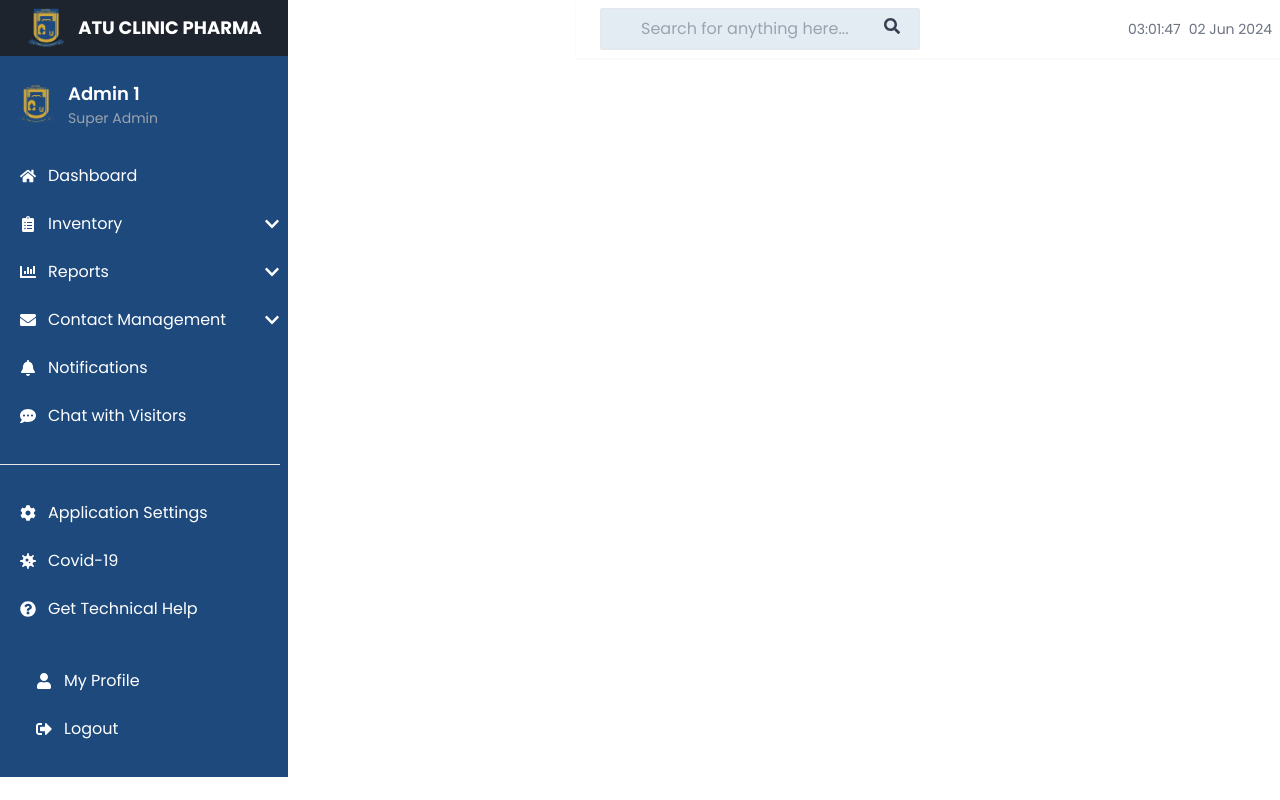
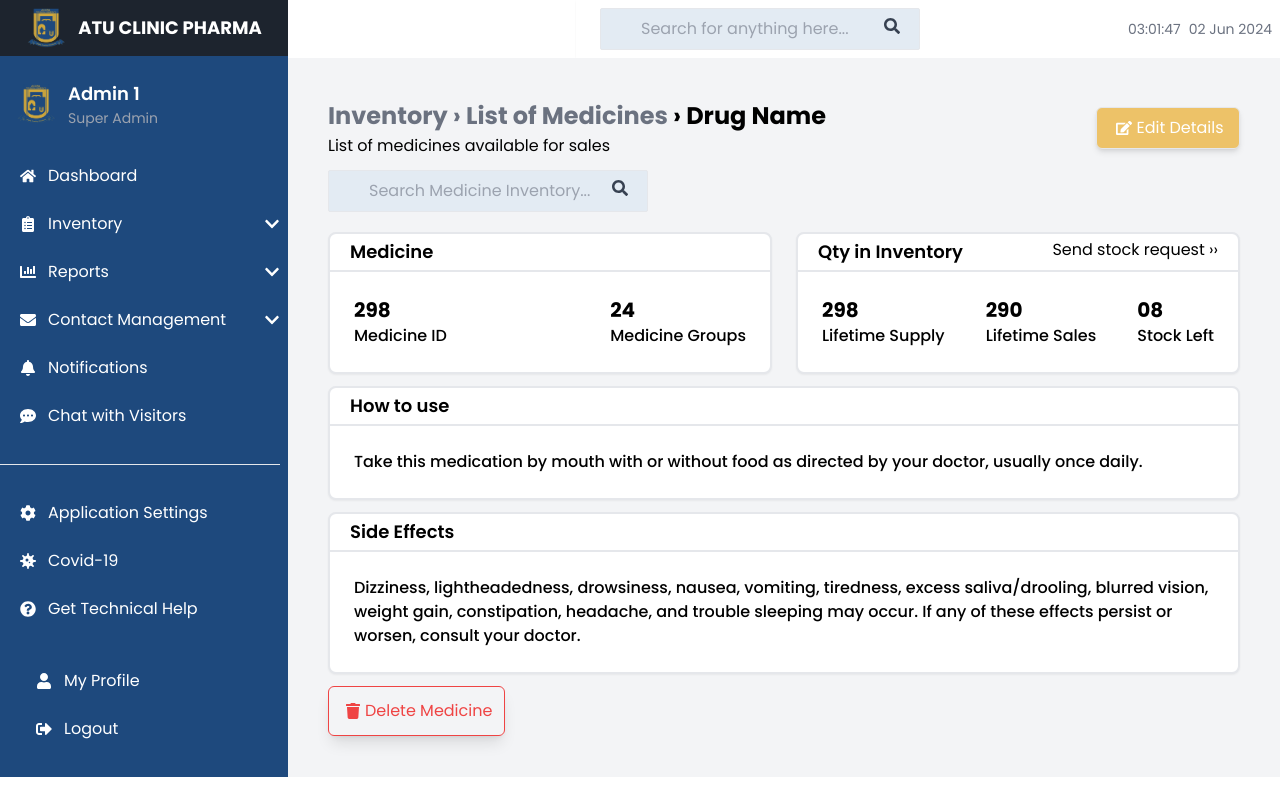
Before and after one commit to McCarthyCharles233/Final-Year-Project_Stock-Management-System, a React (Create React App) app in the folder pharmacy-management-system/: page /admin/medicinedetails in a window 1280 px wide. Built offline with nearby package versions, Linux system fonts and the light colour scheme.

Commit message:
addeded the medicine details,edit and delete pages

```diff
--- a/pharmacy-management-system/src/App.js
+++ b/pharmacy-management-system/src/App.js
@@ -6,6 +6,7 @@ import Dashboard from './Components/Dashboard';
 import Inventory from './Components/Inventory';
 import MedicineList from './Components/MedicineList';
 import Reports from './Components/Reports';
+import MedicineDetails from './Components/MedicineDetails';
 
 function App() {
   return (
@@ -17,6 +18,7 @@ function App() {
           <Route path='Inventory' element={<Inventory />} />
           <Route path='MedicineList' element={<MedicineList />} />
           <Route path='reports' element={<Reports />} />
+          <Route path='medicinedetails' element={<MedicineDetails />} />
         </Route>
         <Route path="/" element={<Login />} />
       </Routes>
--- /dev/null
+++ b/pharmacy-management-system/src/Components/MedicineDetails.js
@@ -0,0 +1,93 @@
+import React from "react";
+import { FaSearch, FaEdit, FaTrash } from 'react-icons/fa';
+
+const MedicineDetails = () => {
+    return(
+        <div className="flex bg-gray-100 flex-col h-full p-10">
+            <div className="flex justify-between items-center">
+                <div>
+                    <h1 style={{fontSize: 24}} className=" font-bold"> <span className='text-gray-500'>Inventory</span><span className='text-gray-500'> › List of Medicines</span><span> › Drug Name</span> </h1>
+                    <p>List of medicines available for sales</p>
+                </div>
+                <button style={{backgroundColor: '#EDC268', color: '#FFFFFF', width: 144}} className="flex justify-center border p-2 rounded-md shadow-md"><FaEdit className="text-white m-1" />
+                    Edit Details
+                </button>
+            </div>
+            <div className="flex justify-between mt-3">
+                <div className="relative flex-1 max-w-xs">
+                <input style={{backgroundColor: '#E3EBF3'}}
+                    type="text"
+                    className="border rounded-sm py-2 px-4 pl-10 w-full text-black"
+                    placeholder="Search Medicine Inventory..."
+                /><FaSearch className="absolute top-2.5 right-5 text-gray-700" />
+                </div>
+            </div>
+            <div className="mt-5 grid grid-cols-1 md:grid-cols-2 gap-6">
+                <div className="bg-white shadow-sm rounded-lg flex flex-col border-2">
+                    <div className='flex justify-between border-b-2 p-1 px-5'>
+                        <h3 className="text-lg font-semibold">Medicine</h3>
+                    </div>
+                    <div className='flex justify-between p-4'>
+                        <div className='p-2'>
+                            <p className='font-bold text-xl'>298</p>
+                            <p className=' font-medium'>Medicine ID</p>
+                        </div>
+                        <div className='p-2'>
+                            <p className='font-bold text-xl'>24</p>
+                            <p className=' font-medium'>Medicine Groups</p>
+                        </div>
+                    </div>
+                </div>
+                <div className="bg-white shadow-sm rounded-lg flex flex-col border-2">
+                    <div className='flex justify-between border-b-2 p-1 px-5'>
+                        <h3 className="text-lg font-semibold">Qty in Inventory</h3>
+                        <a href="#">Send stock request ››</a>
+                    </div>
+                    <div className='flex justify-between p-4'>
+                        <div className='p-2'>
+                            <p className='font-bold text-xl'>298</p>
+                            <p className=' font-medium'>Lifetime Supply</p>
+                        </div>
+                        <div className='p-2'>
+                            <p className='font-bold text-xl'>290</p>
+                            <p className=' font-medium'>Lifetime Sales</p>
+                        </div>
+                        <div className='p-2'>
+                            <p className='font-bold text-xl'>08</p>
+                            <p className=' font-medium'>Stock Left</p>
+                        </div>
+                    </div>
+                </div>
+            </div>
+            <div className="bg-white shadow-sm rounded-lg flex flex-col border-2 mt-3">
+                <div className='flex justify-between border-b-2 p-1 px-5'>
+                    <h3 className="text-lg font-semibold">How to use</h3>
+                </div>
+                <div className='flex justify-between p-4'>
+                    <div className='p-2'>
+                        <p className=' font-medium'>Take this medication by mouth with or without food as directed by your doctor, usually once daily.</p>
+                    </div>
+                </div>
+            </div>
+            <div className="bg-white shadow-sm rounded-lg flex flex-col border-2 mt-3">
+                <div className='flex justify-between border-b-2 p-1 px-5'>
+                    <h3 className="text-lg font-semibold">Side Effects</h3>
+                </div>
+                <div className='flex justify-between p-4'>
+                    <div className='p-2'>
+                        <p className=' font-medium'>
+                            Dizziness, lightheadedness, drowsiness, nausea, vomiting, tiredness, excess saliva/drooling,
+                            blurred vision, weight gain, constipation, headache, and trouble sleeping may occur.
+                            If any of these effects persist or worsen, consult your doctor.
+                        </p>
+                    </div>
+                </div>
+            </div>
+            <div className="mt-3">
+                <button className="flex justify-center p-3 border text-red-500 border-red-500 rounded-md shadow-lg"><FaTrash className=" m-1" />Delete Medicine</button>
+            </div>
+        </div>
+    );
+};
+
+export default MedicineDetails;
--- a/pharmacy-management-system/src/Components/MedicineList.js
+++ b/pharmacy-management-system/src/Components/MedicineList.js
@@ -1,5 +1,6 @@
 import React from 'react';
 import { FaPlus, FaSearch } from 'react-icons/fa';
+import { NavLink } from 'react-router-dom';
 
 const MedicineList = () => {
   return (
@@ -46,7 +47,9 @@ const MedicineList = () => {
               <td className="py-2 px-5 border-b">Generic Medicine</td>
               <td className="py-2 px-5 border-b">350</td>
               <td className="py-2 px-5 border-b">
-                <button className="text-blue-500">View Full Detail</button>
+                <NavLink to='/admin/medicinedetails'>
+                    <button className="text-blue-500">View Full Detail</button>
+                </NavLink>
               </td>
             </tr>
             {/* Repeat similar <tr> blocks for each medicine */}
```
